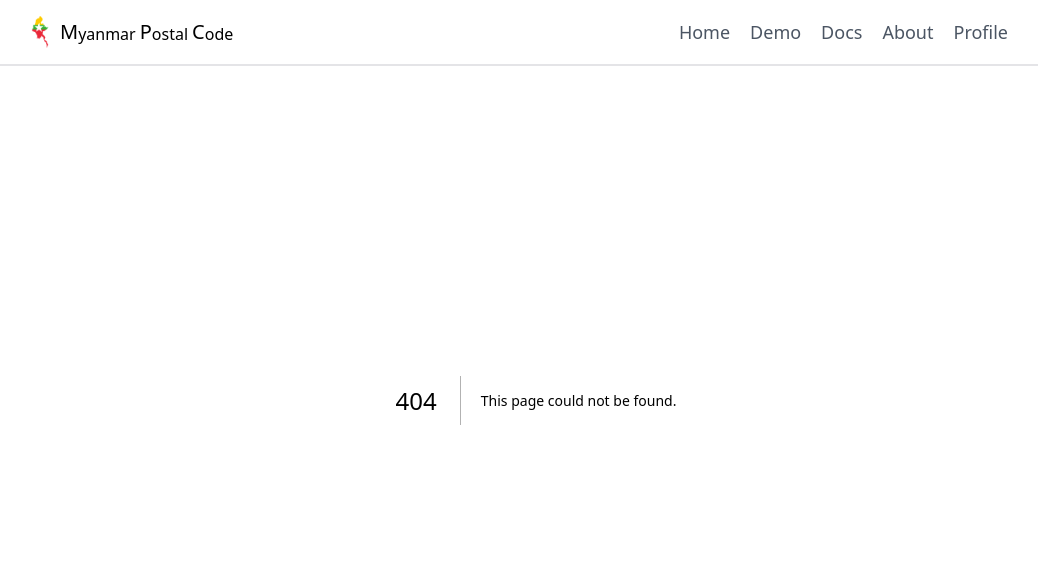
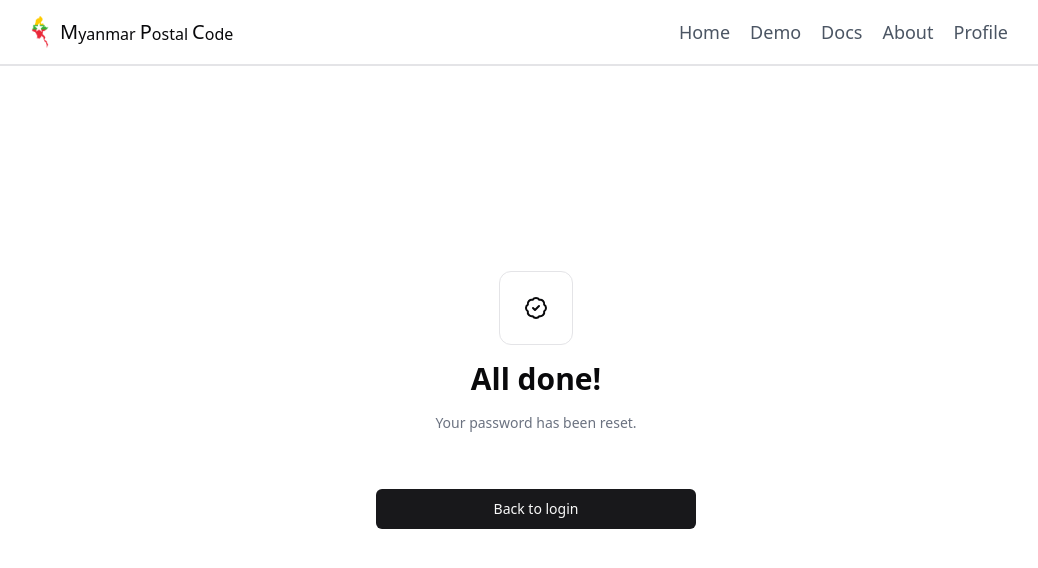
Before and after one commit to nainglinthant111/Postal-Code-Myanmar-org, a Next.js app: page /auth/complete in a window 1280 px wide. Before the commit this address had no page. Shown: the top 568 px of the page, without its empty margins (104-1142 px from the left). Built offline with nearby package versions, Linux system fonts and the light colour scheme.

Commit message:
feat:create complete ui and update

```diff
--- /dev/null
+++ b/src/app/auth/complete/page.tsx
@@ -0,0 +1,29 @@
+"use client";
+import React from "react";
+import { BadgeCheck, MoveLeft } from "lucide-react";
+import { Button } from "@/components/ui/button";
+import { useRouter } from "next/navigation";
+
+const Page = () => {
+  const router = useRouter();
+  const gotoLogin = () => {
+    router.push("/auth/sign-in");
+  };
+  return (
+    <div className="flex flex-col justify-center items-center min-h-screen">
+      <div className="border rounded-xl p-6 mb-4">
+        <BadgeCheck />
+      </div>
+      <div className="text-3xl font-bold mb-4">All done!</div>
+      <div className="text-sm text-gray-500 mb-8">
+        Your password has been reset.
+      </div>
+
+      <Button className="w-full max-w-xs md:mt-6" onClick={gotoLogin}>
+        Back to login
+      </Button>
+    </div>
+  );
+};
+
+export default Page;
```
